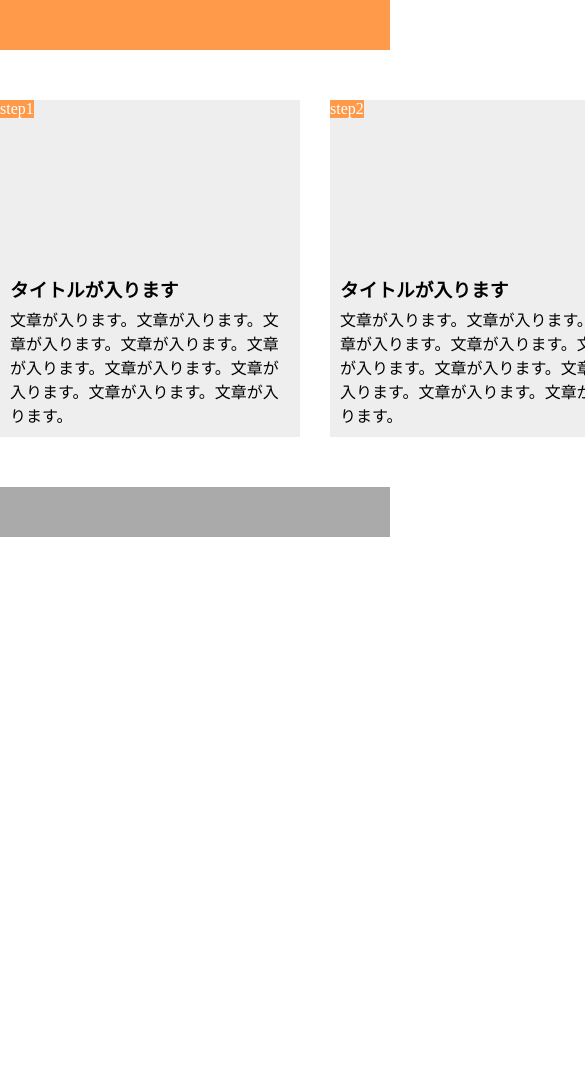
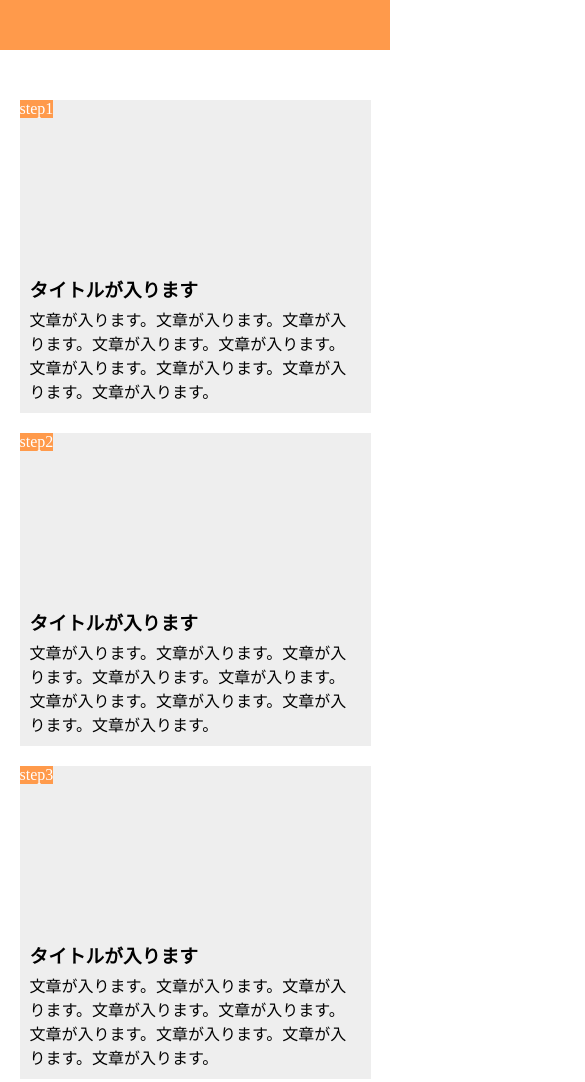
Before and after one commit to fujisawa1234/subject, a plain HTML site: page index.html in a window 390 px wide. Shown: the top 1082 px of the page, 585 px wide, since content can reach past the window. Before the commit the page ends 844 px from the top, so only its background shows below. Drawn offline with Linux system fonts and the light colour scheme.

Commit message:
[add]media queries

```diff
--- a/style.css
+++ b/style.css
@@ -64,3 +64,25 @@ footer{
   height: 50px;
   background-color: #aaaaaa;
 }
+
+@media screen and (max-width: 768px) {
+
+  header{
+    width: 100%;
+    margin-bottom: 50px;
+  }
+
+  main{
+    width: 100%;
+    display: block;
+  }
+
+  .step-box{
+    width: 90%;
+    margin: 20px auto;
+  }
+
+  .step-box:last-child{
+    margin: 0 auto;
+  }
+}
```
